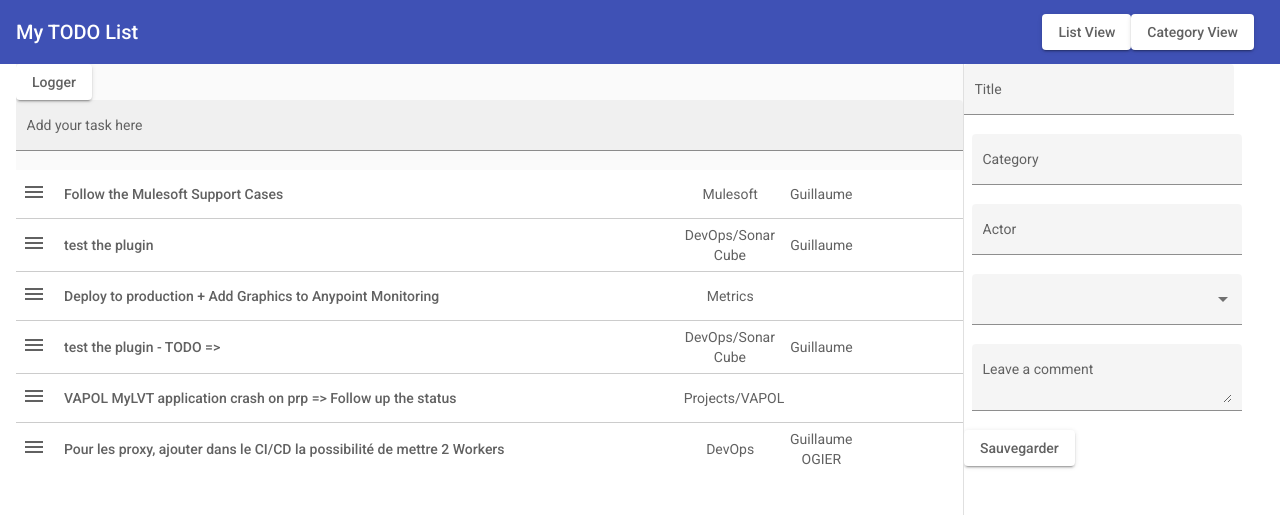
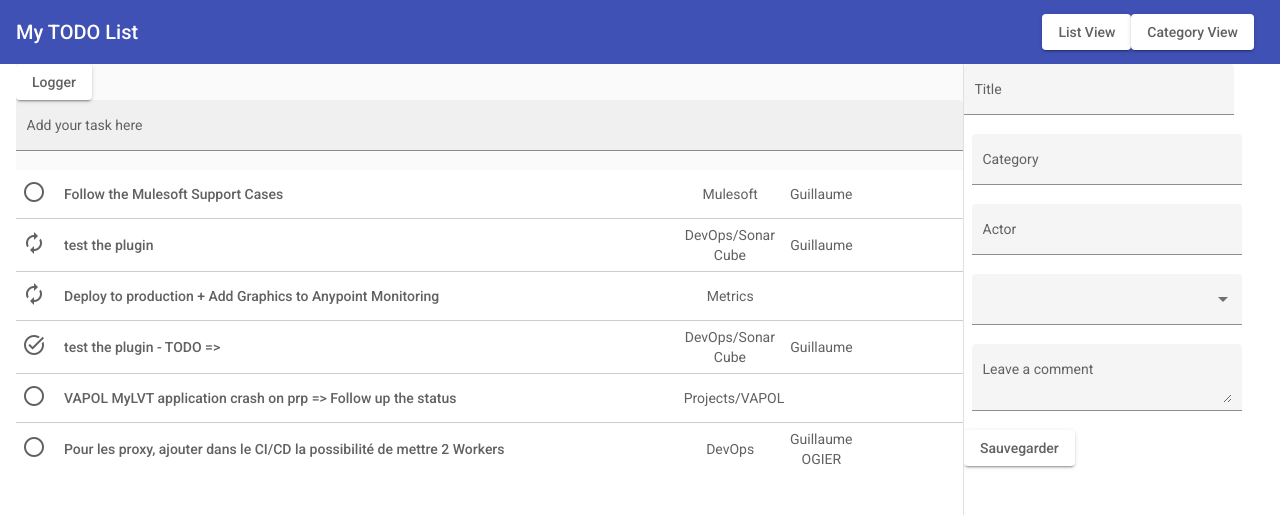
Before and after one commit to gogier/todolist, an Angular app: page / in a window 1280 px wide. Shown: the top 515 px of the page. Built offline with nearby package versions, Linux system fonts and the light colour scheme.

Commit message:
#6 - Manage Status task property

```diff
--- a/src/app/tasks.ts
+++ b/src/app/tasks.ts
@@ -5,6 +5,7 @@ export interface Task {
   description: string;
   category: string;
   estimate: string;
+  status: string;
   order: number;
 }
 
@@ -16,6 +17,7 @@ export const currentTasks = [
       "description": "",
       "category": "Mulesoft",
       "estimate": "",
+      "status": "todo",
       "order": 0
   },
   {
@@ -25,6 +27,7 @@ export const currentTasks = [
       "description": "",
       "category": "DevOps/Sonar Cube",
       "estimate": "",
+      "status": "in-progress",
       "order": 1
   },
   {
@@ -34,6 +37,7 @@ export const currentTasks = [
       "description": "",
       "category": "Metrics",
       "estimate": "",
+      "status": "in-progress",
       "order": 2
   },
   {
@@ -43,6 +47,7 @@ export const currentTasks = [
       "description": "",
       "category": "DevOps/Sonar Cube",
       "estimate": "",
+      "status": "done",
       "order": 3
   },
   {
@@ -52,6 +57,7 @@ export const currentTasks = [
       "description": "",
       "category": "Projects/VAPOL",
       "estimate": "",
+      "status": "todo",
       "order": 4
   },
   {
@@ -61,6 +67,7 @@ export const currentTasks = [
       "description": "Création d’un JIRA à Rabie",
       "category": "DevOps",
       "estimate": "",
+      "status": "todo",
       "order": 5
   }
 ];
--- a/src/app/todo-list/todo-list.component.html
+++ b/src/app/todo-list/todo-list.component.html
@@ -1,5 +1,8 @@
 <mat-sidenav-container class="todo-list-container">
   <mat-sidenav mode="side" opened position="end" class="todo-list-sidenav" fixedInViewport=false >
+
+    <!-- Update Form on the right -->
+
     <form [formGroup]="updateTaskForm" class="update-task-form" (ngSubmit)="updateTask()">
       <mat-form-field class="formfield-full-width" appearance="fill">
         <mat-label>Title</mat-label>
@@ -32,6 +35,11 @@
     </form>
   </mat-sidenav>
   <mat-sidenav-content>
+
+    <!-- List Part on the left -->
+
+
+    <!-- New task Form -->
     <button mat-raised-button (click)="logTasks()">Logger</button>
     <form [formGroup]="newTaskForm">
       <mat-form-field class="formfield-full-width" appearance="fill">
@@ -39,9 +47,12 @@
         <input matInput placeholder="[Category] New task title @actor" id="title" type="text" formControlName="title" (keyup.enter)="addToTodoList()"/>
       </mat-form-field>
     </form>
+
+
+    <!-- List Table -->
     <table cdkDropList class="todo-list" (cdkDropListDropped)="drop($event)">
       <tr *ngFor="let task of tasks" class="task-box" cdkDrag>
-          <td><mat-icon class="todo-list-drag-drop-icon" >menu</mat-icon></td>
+          <td><a (click)="changeTaskStatus(task)"><mat-icon  >{{ getIconClassFromStatus(task.status) }}</mat-icon></a></td>
           <td class="task-title"><button mat-button (click)="selectTask(task)">{{ task.title }}</button> </td>
           <td class="task-category">{{ task.category }}</td>
           <td class="task-actor">{{ task.actor }}</td>
--- a/src/app/todo-list/todo-list.component.ts
+++ b/src/app/todo-list/todo-list.component.ts
@@ -23,6 +23,7 @@ export class TodoListComponent {
     description: '',
     category: '',
     estimate: '',
+    status:'',
     order: '',
   })
 
@@ -72,6 +73,7 @@ export class TodoListComponent {
       description: '',
       category: newTaskCategory,
       estimate: '',
+      status:'',
       order: -1,
     };
     console.log(newTaskToCreate);
@@ -104,10 +106,35 @@ export class TodoListComponent {
           item.actor= this.updateTaskForm.value.actor;
           item.description= this.updateTaskForm.value.description;
           item.category= this.updateTaskForm.value.category;
+          item.status= this.updateTaskForm.value.status;
           item.estimate= this.updateTaskForm.value.estimate;
         }
     });
 
+  }
+
+
+  changeTaskStatus(task: Task) {
+    if(task.status=='done') {
+      //reopen the task
+      task.status =  'todo';
+    } else if(task.status=='in-progress') {
+      task.status =  'done';
+    } else {
+      //else todo
+      task.status =  'in-progress';
+    }
+
+  }
+
+  getIconClassFromStatus(status: string) {
+    if(status=='done') {
+      return 'task_alt';
+    } else if(status=='in-progress') {
+      return 'autorenew';
+    }
+    //else todo
+    return 'panorama_fish_eye';
   }
 
 
```
